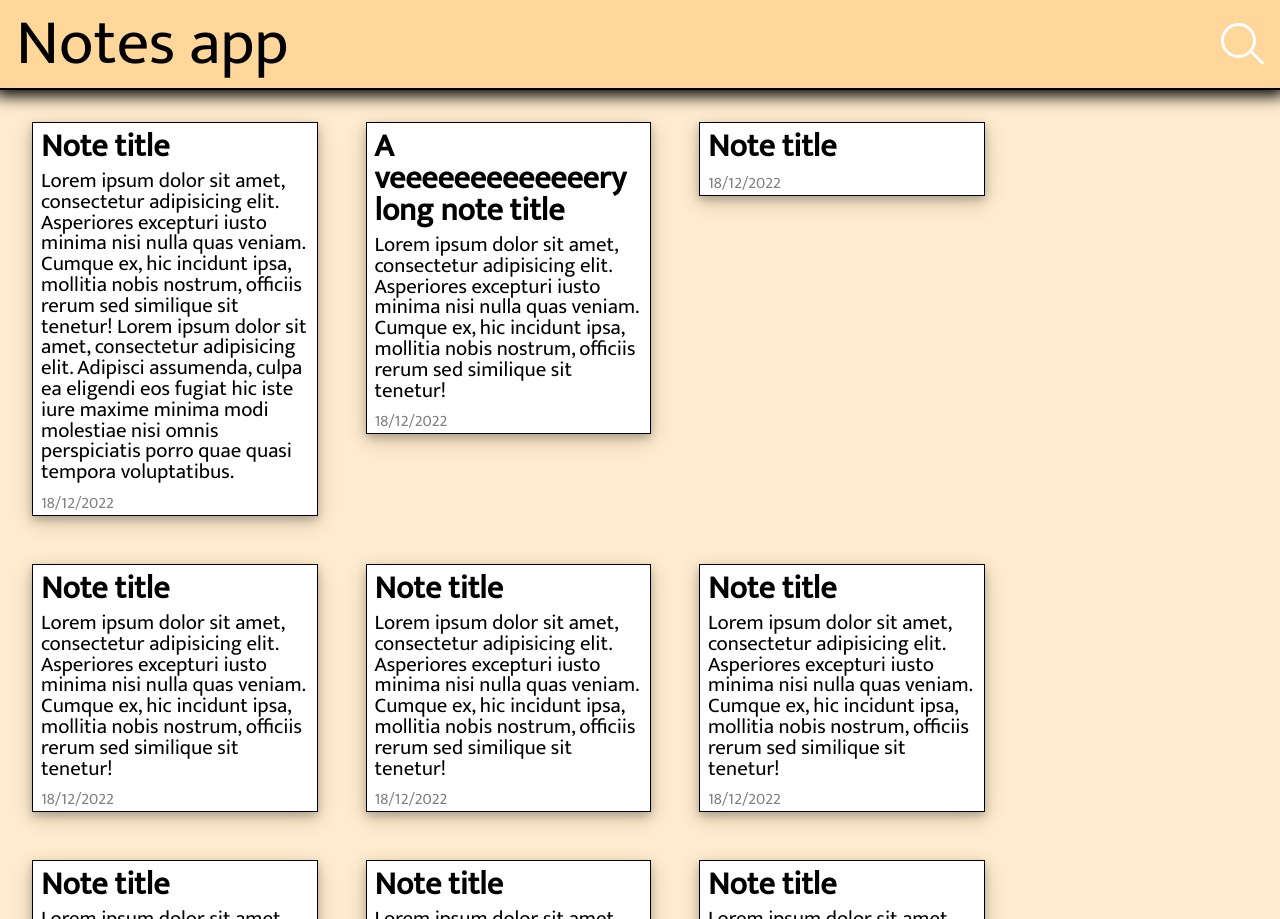
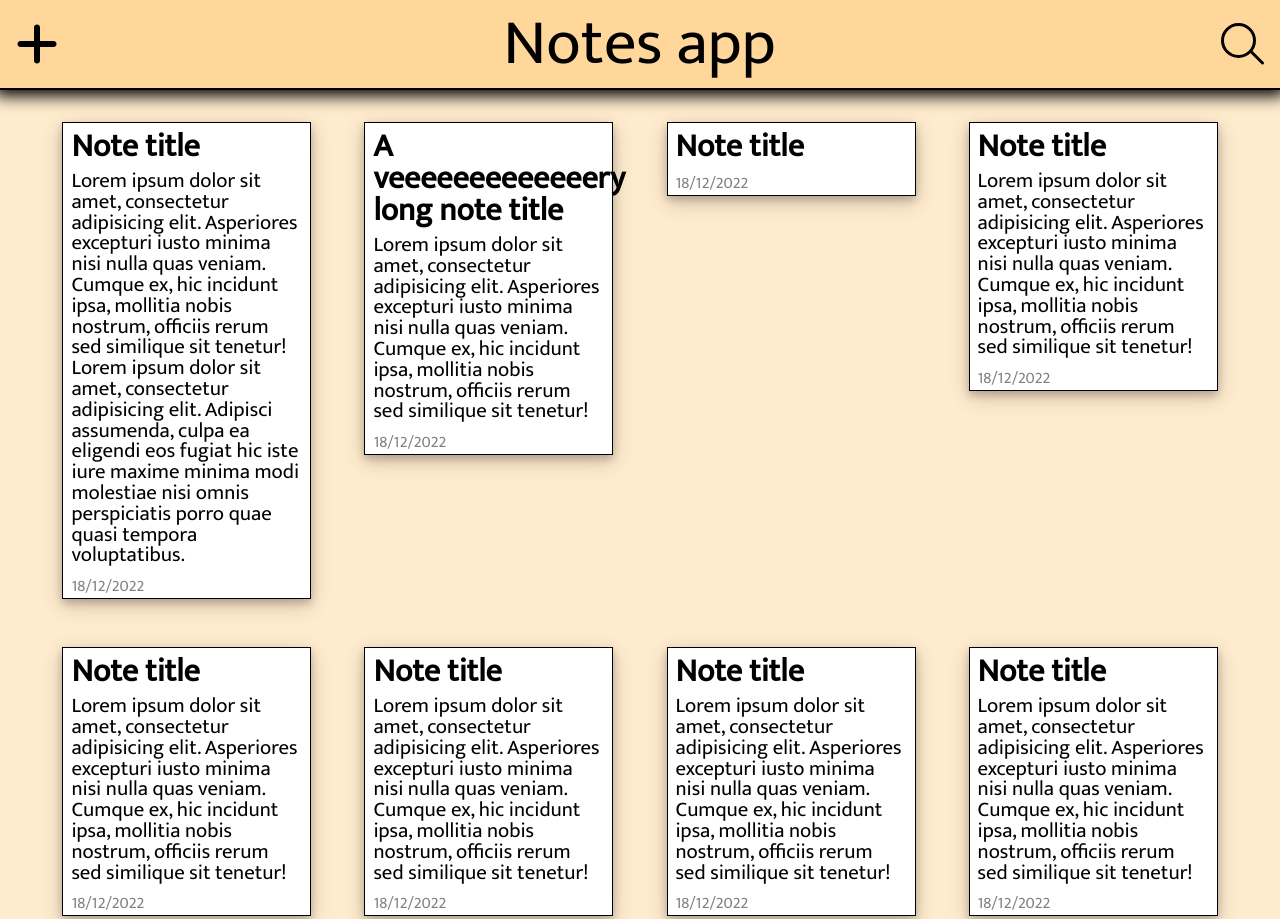
Before and after one commit to Jasper2213/note-app, a plain HTML site: page index.html in a window 1280 px wide. Shown: the top 919 px of the page. Drawn offline with Linux system fonts and the light colour scheme.

Commit message:
Added icon to add notes

```diff
--- a/assets/scss/content.scss
+++ b/assets/scss/content.scss
@@ -5,14 +5,16 @@ main {
 
     #cards {
         display: flex;
-        flex: 1;
+        justify-content: space-between;
         flex-wrap: wrap;
         align-items: baseline;
         align-content: flex-start;
         gap: 3rem;
+        width: 95%;
+        margin: auto;
 
         div.card {
-            width: 22%;
+            width: 20%;
             padding: 0.5rem;
             background-color: variables.$card-color;
             box-shadow: 0 4px 8px 0 rgba(0, 0, 0, 0.2), 0 6px 20px 0 rgba(0, 0, 0, 0.19);
--- a/assets/scss/header/header.scss
+++ b/assets/scss/header/header.scss
@@ -14,4 +14,8 @@ header {
     h1 {
         font-size: 4rem;
     }
+
+    em {
+        font-size: 3rem;
+    }
 }
--- a/assets/scss/header/search-form.scss
+++ b/assets/scss/header/search-form.scss
@@ -6,7 +6,7 @@
     box-sizing: border-box;
     margin: 0 8px 7px 0;
     padding: 7px 9px 0 9px;
-    border: 3px solid white;
+    border: 3px solid black;
     border-radius: 25px;
     transition: all 200ms ease;
     cursor: text;
@@ -18,7 +18,7 @@
         height: 20px;
         right: -5px;
         top: 21px;
-        background: white;
+        background: black;
         border-radius: 3px;
         transform: rotate(-45deg);
         transition: all 200ms ease;
--- a/index.html
+++ b/index.html
@@ -8,10 +8,13 @@
     <link rel="stylesheet" href="assets/css/style.css">
     <link href='https://fonts.googleapis.com/css?family=Mukta' rel='stylesheet'>
 
+    <script src="https://kit.fontawesome.com/238f3c8a83.js" crossorigin="anonymous"></script>
     <script src="assets/js/script.js"></script>
 </head>
 <body>
     <header>
+        <em class="fa-solid fa-plus"></em>
+
         <h1>Notes app</h1>
 
         <form action="" method="get">
```
Also changed, not shown: assets/css/style.css, 1 other file.
